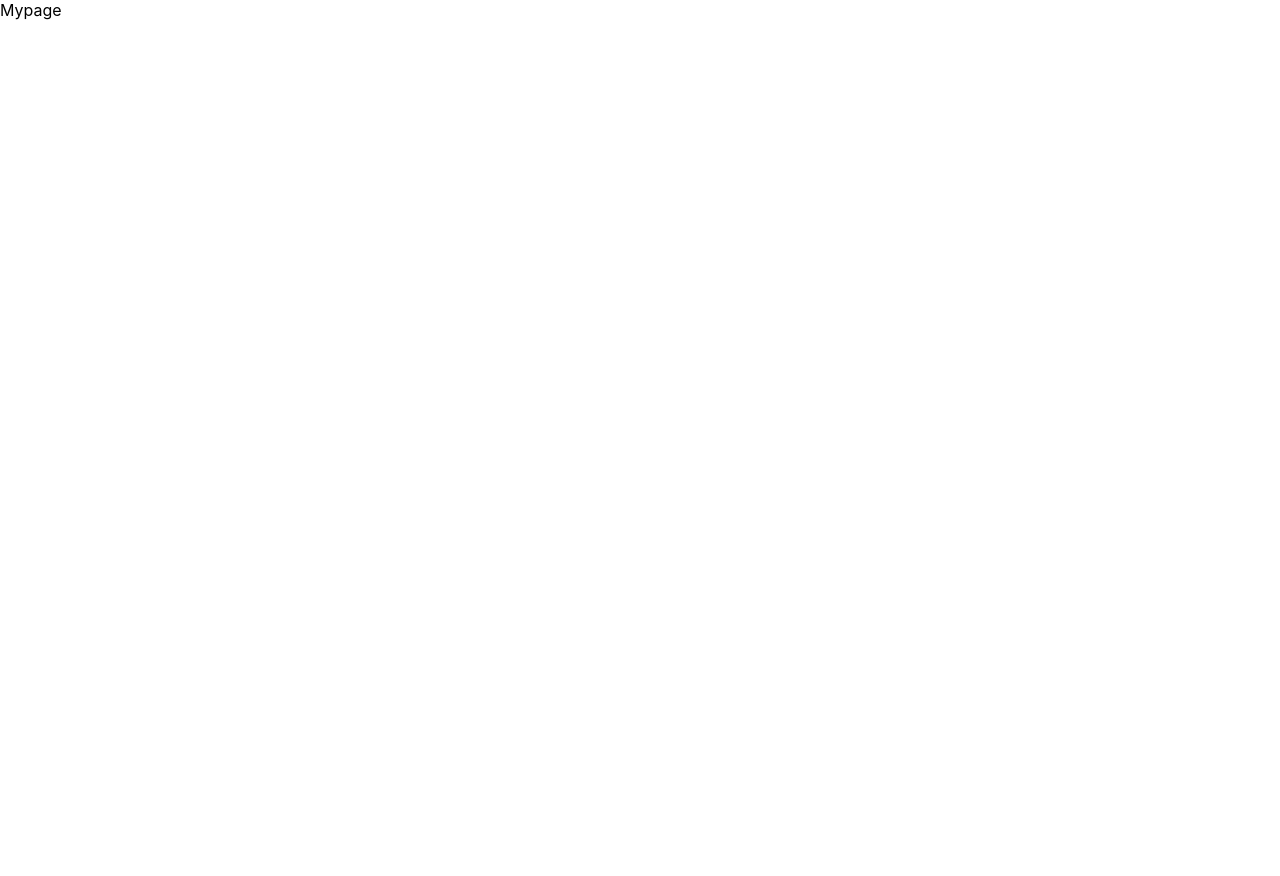
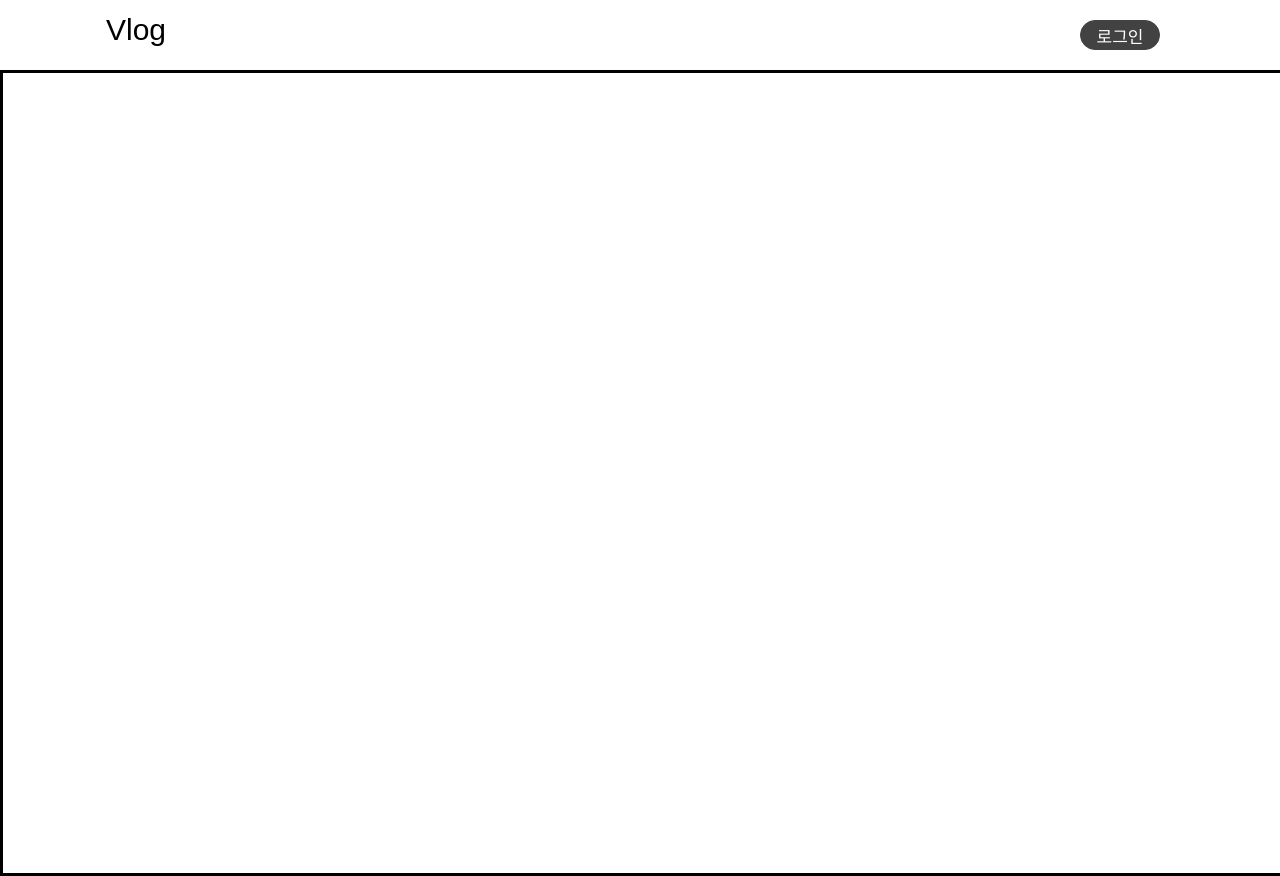
Before and after one commit to codestates/vlog-client, a React (Create React App) app in the folder client/: page /page in a window 1280 px wide. Before the commit the page ends 800 px from the top, so only its background shows below. Built offline with nearby package versions, Linux system fonts and the light colour scheme.

Commit message:
updated Nav, MyPage

```diff
--- a/client/src/Pages/MyPage.tsx
+++ b/client/src/Pages/MyPage.tsx
@@ -1,8 +1,22 @@
 import React from 'react'
+import styled from 'styled-components'
+// import PostLists from '~~~'
+
+const Container = styled.div`
+    width: 100vw;
+    height: 100vh;
+    border: 3px solid black;
+`
+
+const UserInfo = styled.div``
 
 function MyPage() {
     return (
-        <div>Mypage</div>
+        <Container>
+            {/* <TagsList /> */}
+            <UserInfo></UserInfo>
+            {/* <PostLists /> */}
+        </Container>
     )
 }
 
--- a/client/src/components/Nav.tsx
+++ b/client/src/components/Nav.tsx
@@ -1,10 +1,174 @@
-import React from 'react'
+import React, { useState } from "react";
+import styled from "styled-components";
+
+const Container = styled.div`
+  display: flex;
+  background: white;
+  width: 100%;
+  height: 70px;
+`;
+
+const LeftNav = styled.div`
+  position: absolute;
+  left: 0;
+  margin-left: 100px;
+`;
+const RightNav = styled.div`
+  position: absolute;
+  right: 0;
+  margin-right: 100px;
+`;
+
+const HomeBtn = styled.button`
+  border: none;
+  background: none;
+  width: 70px;
+  height 60px;
+  font-size: 30px;
+`;
+const MainLoginBtn = styled.button`
+  border: 1px solid #424242;
+  border-radius: 20px;
+  background: #424242;
+  color: white;
+  width: 80px;
+  height 30px;
+  font-size: 17px;
+  margin: 20px;
+  transition: 0.2s ease-in-out;
+  cursor: pointer;
+
+
+  &: hover {
+      background: #9E9E9E;
+      border: 1px solid #9E9E9E
+  }
+`;
+
+const NewPostBtn = styled.button`
+border: 1px solid #424242;
+border-radius: 20px;
+background: #424242;
+color: white;
+width: 100px;
+height 30px;
+font-size: 17px;
+margin: 20px;
+
+&: hover {
+    background: #9E9E9E;
+    border: 1px solid #9E9E9E
+}
+
+`;
+
+const Modal = styled.div`
+  display: flex;
+  justify-content: center;
+  align-items: center;
+  width: 100vw;
+  height: 100vh;
+  backdrop-filter: blur(3px);
+  border: 3px solid black;
+`;
+
+const ModalBox = styled.div`
+  display: flex;
+  justify-content: center;
+  align-items: center;
+  width: 600px;
+  height: 500px;
+  border: 1px solid black;
+  border-radius: 10px;
+  background: white;
+`;
+
+const Modal_Title = styled.h1``;
+
+const Modal_UserInfo = styled.div`
+  font-size: 20px;
+`;
+
+const Modal_Input = styled.input`
+  width: 310px;
+  border-radius: 20px;
+  margin-top: 10px;
+  margin-bottom: 10px;
+  background-color: rgba(237, 237, 237, 1);
+  border: none;
+  outline: none;
+  padding: 10px;
+  padding-left: 10px;
+`;
+
+const Modal_LoginBtn = styled.button`
+  width: 320px;
+  height: 35px;
+  border-radius: 20px;
+  background-color: #3f51b5;
+  color: white;
+  border: none;
+  margin-top: 20px;
+  margin-bottom: 20px;
+  outline: none;
+  cursor: pointer;
+`;
+
+const Modal_SignInBtn = styled.button`
+  width: 320px;
+  height: 35px;
+  border-radius: 20px;
+  background-color: white;
+  color: black;
+  border: 2px solid black;
+  cursor: pointer;
+  outline: none;
+  transition: 0.3s ease-in-out;
+
+  &:hover {
+    background-color: black;
+    color: white;
+  }
+`;
 
 function Nav() {
-    return (
-        <div>
-        </div>
-    )
+  const [isLogin, setIsLogin] = useState(false);
+  const [isOpen, setIsOpen] = useState(false);
+
+  const handleModal = () => {
+    if (isOpen) {
+      setIsOpen(false);
+    } else {
+      setIsOpen(true);
+    }
+  };
+  return (
+    <Container>
+      <LeftNav>
+        <HomeBtn>Vlog</HomeBtn>
+      </LeftNav>
+      <RightNav>{isLogin ? <NewPostBtn>새 글 작성</NewPostBtn> : <MainLoginBtn onClick={handleModal}>로그인</MainLoginBtn>}</RightNav>
+      {isOpen ? (
+        <Modal onClick={handleModal}>
+          <ModalBox onClick={(e) => e.stopPropagation()}>
+            <form onSubmit={(e) => {e.preventDefault()}}>
+              <Modal_Title>로그인</Modal_Title>
+              <Modal_UserInfo>email</Modal_UserInfo>
+              <Modal_Input></Modal_Input>
+              <Modal_UserInfo>password</Modal_UserInfo>
+              <Modal_Input></Modal_Input>
+              <div>
+                <Modal_LoginBtn>로그인</Modal_LoginBtn>
+              </div>
+              <div>
+                <Modal_SignInBtn>회원가입</Modal_SignInBtn>
+              </div>
+            </form>
+          </ModalBox>
+        </Modal>
+      ) : null}
+    </Container>
+  );
 }
 
-export default Nav
+export default Nav;
```
Also changed, not shown: 1 other file (tests, documents, lock files or other folders).
